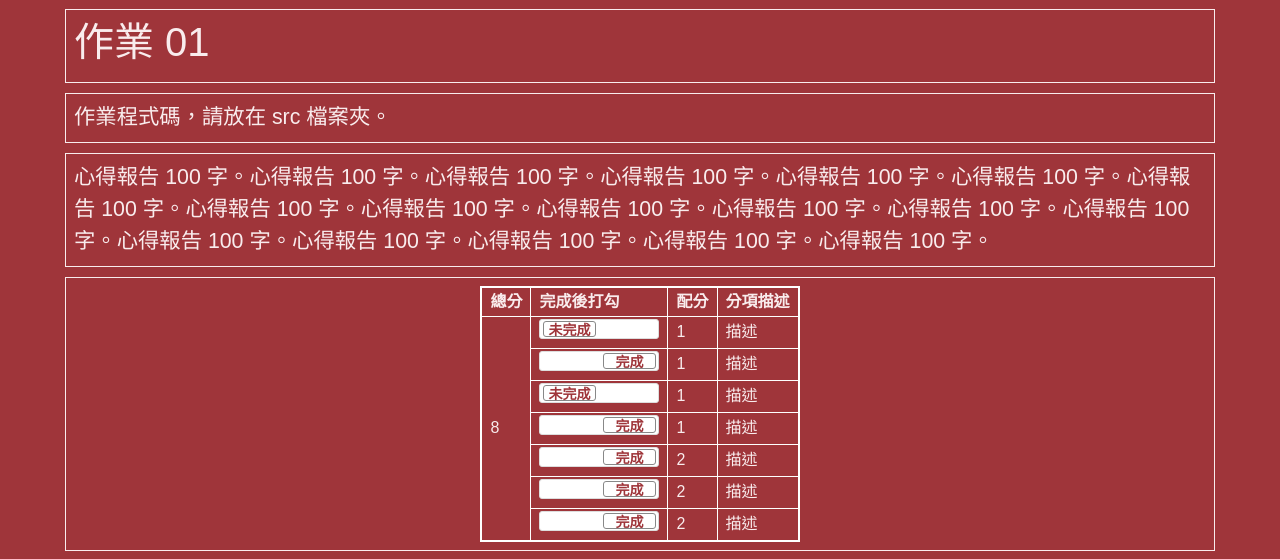
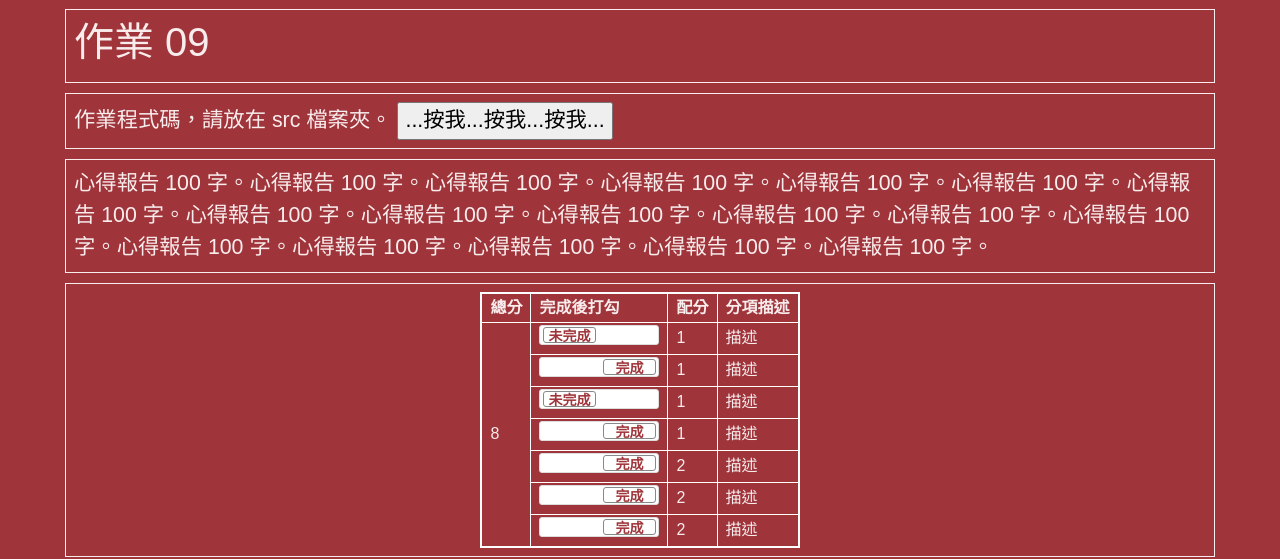
Before and after one commit to NTUT-CG-Lab/ca2022f-hw-HonorOfTribe, a plain HTML site: page hw09/index.html in a window 1280 px wide. Shown: the top 559 px of the page. Drawn offline with nearby package versions, Linux system fonts and the light colour scheme.

Commit message:
Update index.html

```diff
--- a/hw09/index.html
+++ b/hw09/index.html
@@ -195,7 +195,7 @@
   <!-- ------------------------------------------------>
   <div class="row hw12">
     <div class="col-md-12 twenty">
-      <h1>作業 01</h1>
+      <h1>作業 09</h1>
     </div>
   </div>
 
@@ -203,6 +203,7 @@
   <div class="row hw12">
     <div class="col-md-12 twenty">
       作業程式碼，請放在 src 檔案夾。
+      <input type="button" name="back" onclick="parent.location='https://github.com/NTUT-CG-Lab/ca2022f-hw-HonorOfTribe/tree/main/hw09'" value="...按我...按我...按我...">
     </div>
   </div>
 
@@ -267,7 +268,7 @@
   <div class="row hw12">
     <div class="col-md-12 twenty">
       <video id="video1" style="width:100%;max-width:100%;" controls="">
-        <source src="https://www.w3schools.com/html/mov_bbb.mp4" type="video/mp4">
+        <source src="./video/demo.mp4" type="video/mp4">
       </video>
     </div>
   </div>
```
